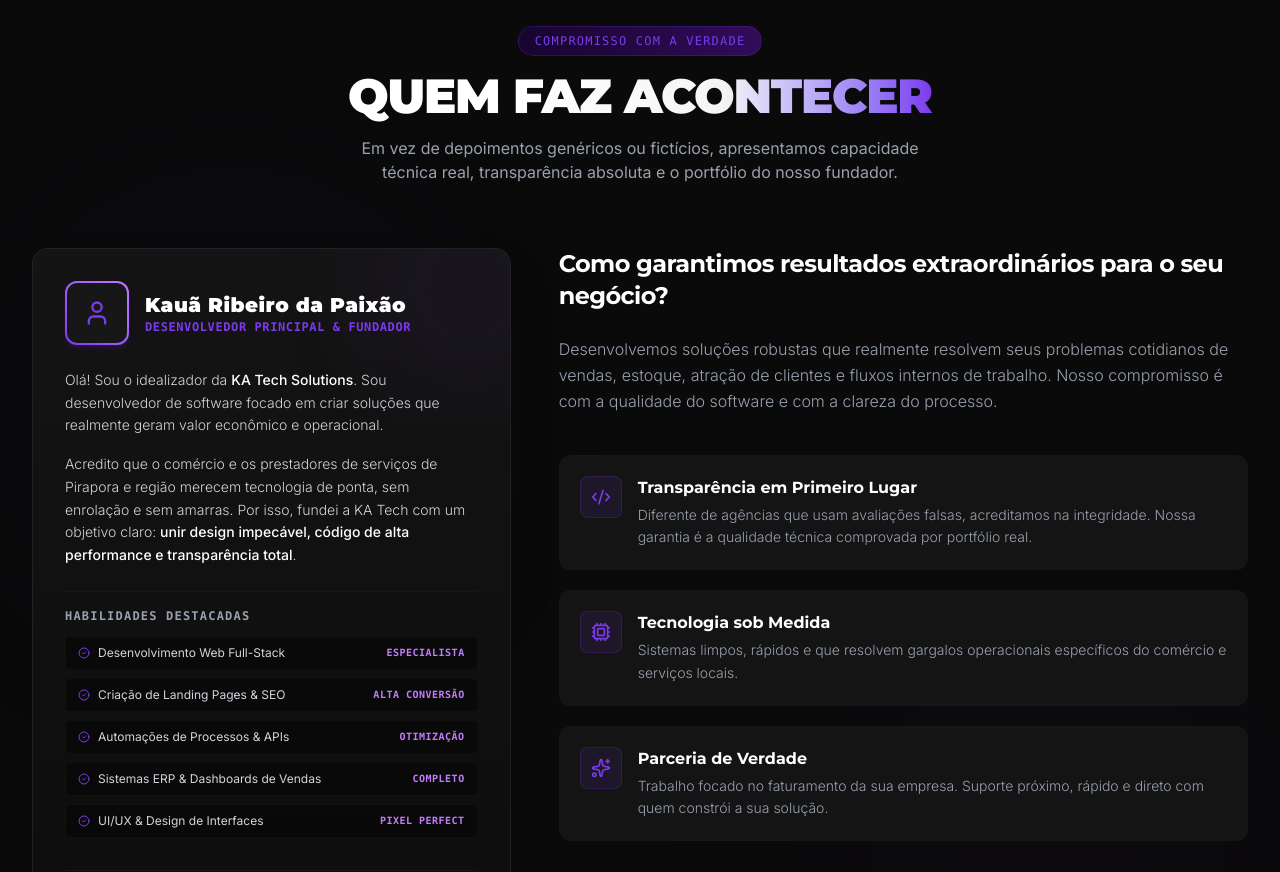
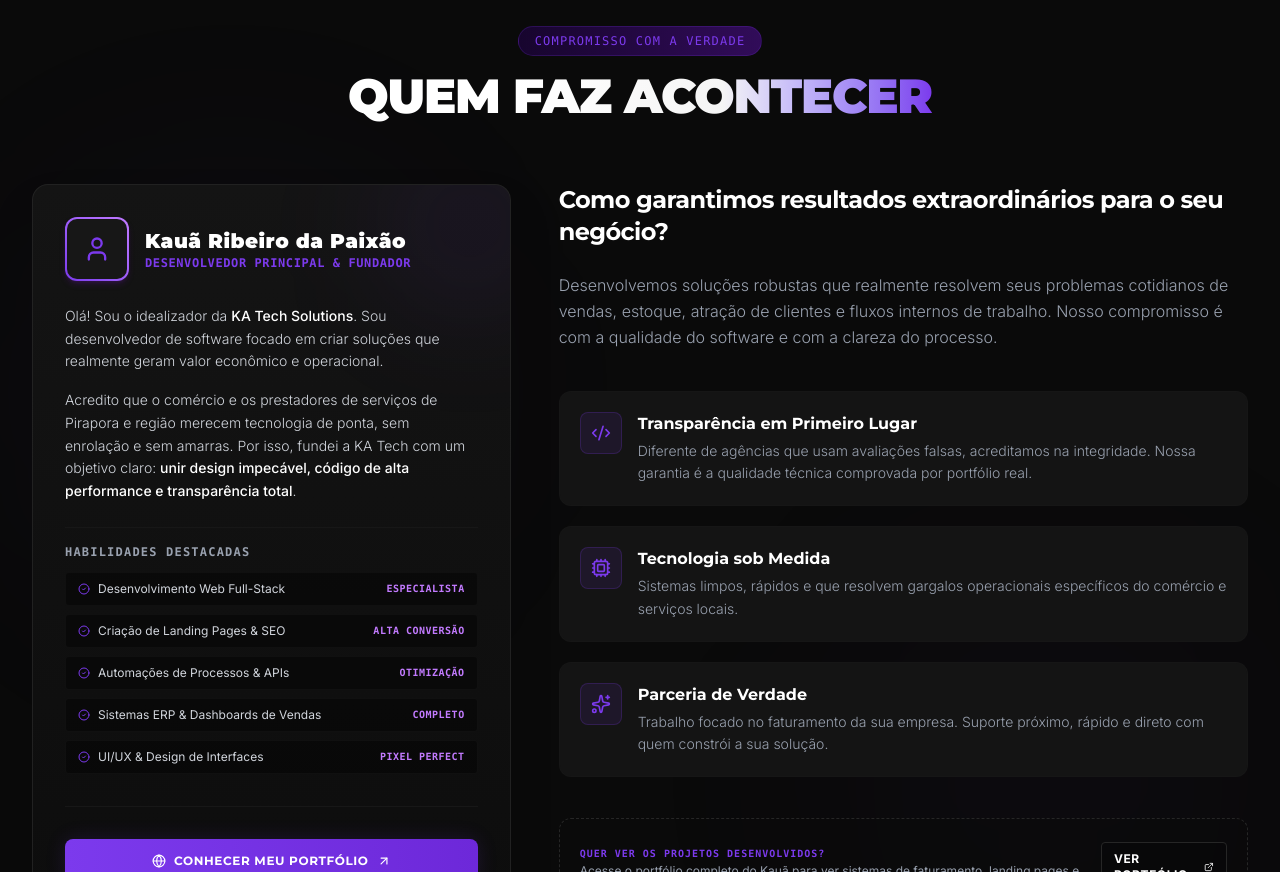
Before and after one commit to KauaiiBR/KA-TECH, a React (Vite) app: page / in a window 1280 px wide. Shown: the part 3140-4012 px from the top of the page. Built offline with nearby package versions, Linux system fonts and the light colour scheme.

Commit message:
Minha autoria

```diff
--- a/src/components/FounderShowcase.tsx
+++ b/src/components/FounderShowcase.tsx
@@ -44,9 +44,6 @@
           <h2 className="font-display font-black text-3xl sm:text-4xl md:text-5xl text-white uppercase tracking-tight">
             Quem <span className="text-transparent bg-clip-text bg-gradient-to-r from-white via-neutral-100 to-[#7C3AED]">Faz Acontecer</span>
           </h2>
-          <p className="text-sm sm:text-base text-gray-400 font-sans max-w-xl mx-auto">
-            Em vez de depoimentos genéricos ou fictícios, apresentamos capacidade técnica real, transparência absoluta e o portfólio do nosso fundador.
-          </p>
         </div>
 
         {/* Core Showcase Grid */}
```
